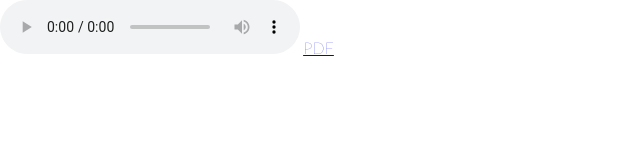
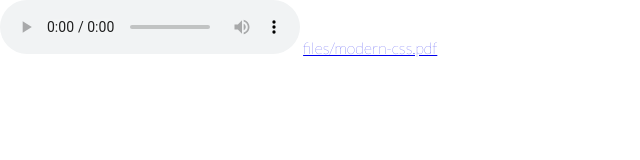
Before and after one commit to oleksmel/Homework-4, a plain HTML site: page index.html in a window 1280 px wide. Shown: the full height of the page, 0-640 px from the left. Drawn offline with Linux system fonts and the light colour scheme.

Commit message:
change a href

```diff
--- a/index.html
+++ b/index.html
@@ -15,6 +15,6 @@
     <audio loop controls src="files/The Rolling Stones - Paint It Black.mp3">
 
     </audio>
-    <a href="files/modern-css.pdf" download>PDF</a>
+    <a href="files/modern-css.pdf" download>files/modern-css.pdf</a>
 </body>
 </html>
```
